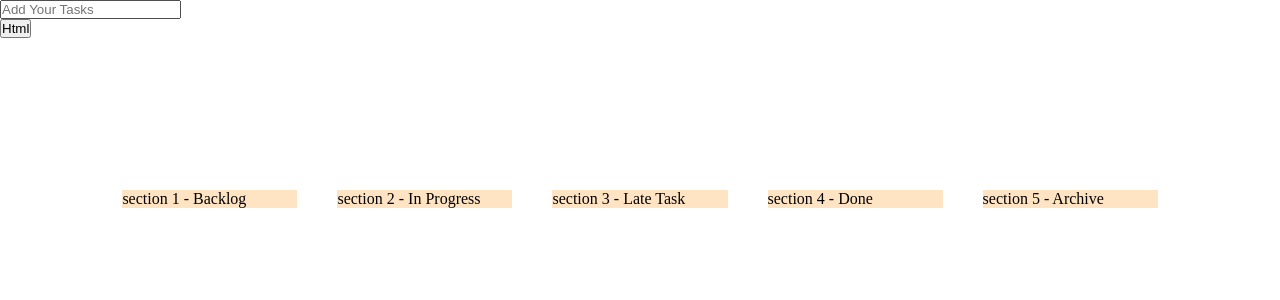
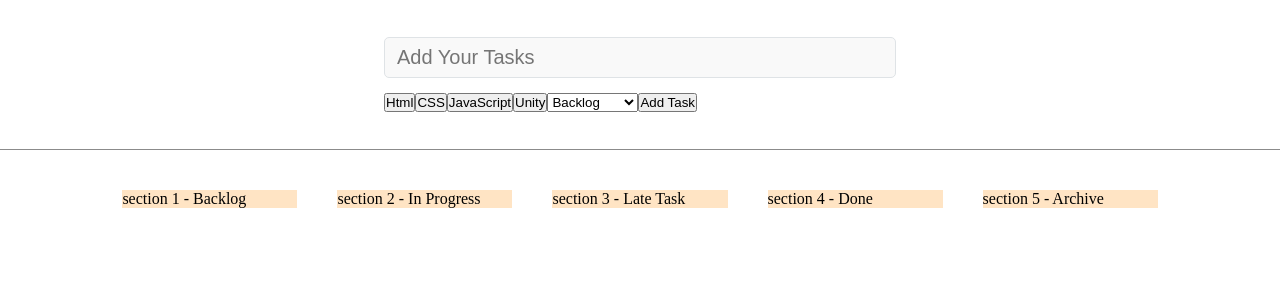
Before and after one commit to OmarAglan/ALX_ToDoApp, a React (Vite) app: page / in a window 1280 px wide. Shown: the top 300 px of the page. Built offline with nearby package versions, Linux system fonts and the light colour scheme.

Commit message:
Header and Inputs

```diff
--- /dev/null
+++ b/component/TaskFormInput.css
@@ -0,0 +1,21 @@
+.app_header_sec{
+    display: flex;
+    align-items: center;
+    justify-content: center;
+    border-bottom: 1px solid #8b8b8b;
+}
+
+.app_header_sec > form {
+    width: 40%;
+}
+.task_input_header{
+    font-size: 20px;
+    font-weight: 500;
+    background: #f9f9f9;
+    color: #000;
+    border: 1px solid #dfe3e6;
+    border-radius: 5px;
+    padding: 8px 12px;
+    margin-bottom: 15px;
+    width: 100%;
+}
--- a/component/TaskFormInput.jsx
+++ b/component/TaskFormInput.jsx
@@ -1,4 +1,5 @@
 import React from 'react';
+import './TaskFormInput.css'
 
 const TaskFormInput = () => {
     return (
@@ -9,6 +10,36 @@ const TaskFormInput = () => {
                     <button className={"button_tag"}>
                         Html
                     </button>
+                    <button className={"button_tag"}>
+                        CSS
+                    </button>
+                    <button className={"button_tag"}>
+                        JavaScript
+                    </button>
+                    <button className={"button_tag"}>
+                        Unity
+                    </button>
+
+                    <select className={"task_status"}>
+                        <option value={"backlog"}>
+                            Backlog
+                        </option>
+                        <option value={"in_progress"}>
+                            In Progress
+                        </option>
+                        <option value={"late_task"}>
+                            Late Task
+                        </option>
+                        <option value={"done"}>
+                            Done
+                        </option>
+                        <option value={"archive"}>
+                            Archive
+                        </option>
+                    </select>
+                    <button type={"submit"} className={"task_submit"}>
+                        Add Task
+                    </button>
                 </div>
             </form>
         </header>
--- a/src/App.jsx
+++ b/src/App.jsx
@@ -5,7 +5,7 @@ import TaskFormInput from "../component/TaskFormInput.jsx";
 const App = () => {
     return (
         <div className='app'>
-            <TaskFormInput></TaskFormInput>
+            <TaskFormInput/>
             <main className={"app_main_sec"}>
                 <section className={"task_column_part"}>
                     section 1 - Backlog
```
